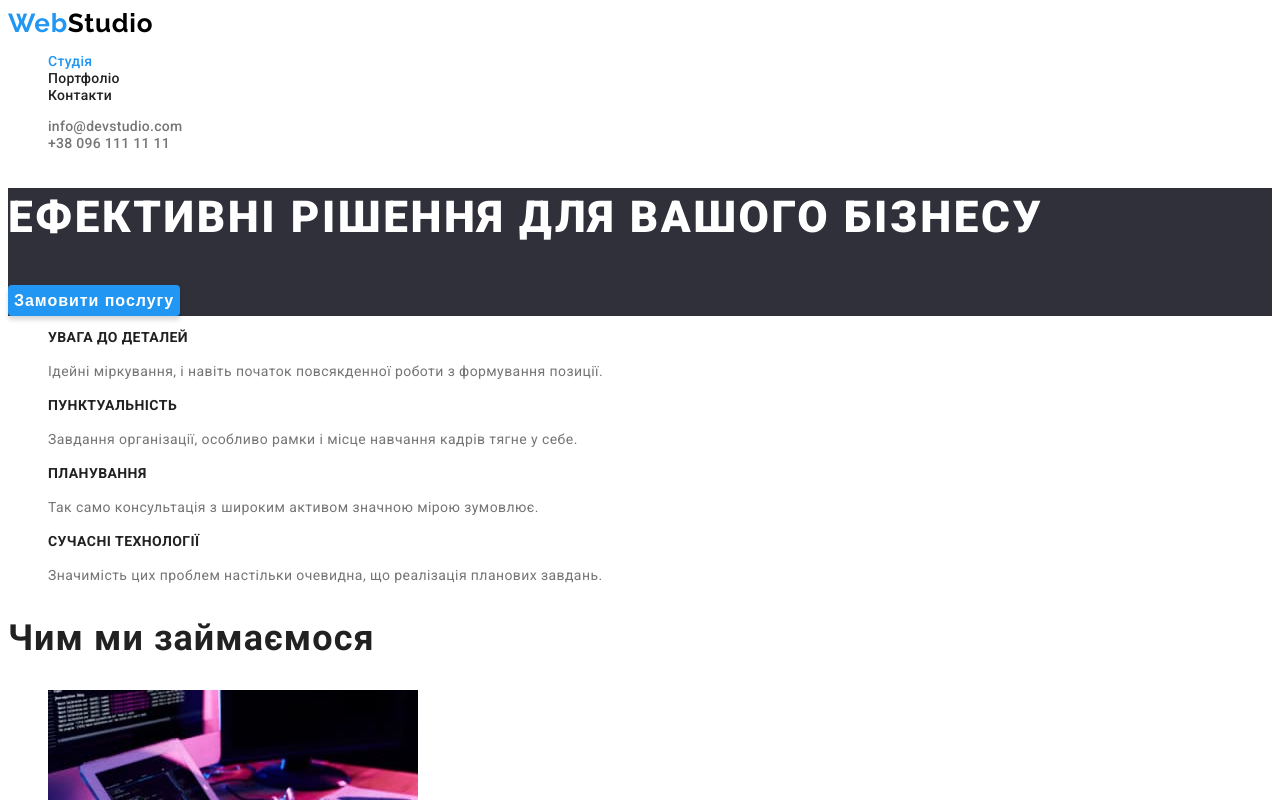
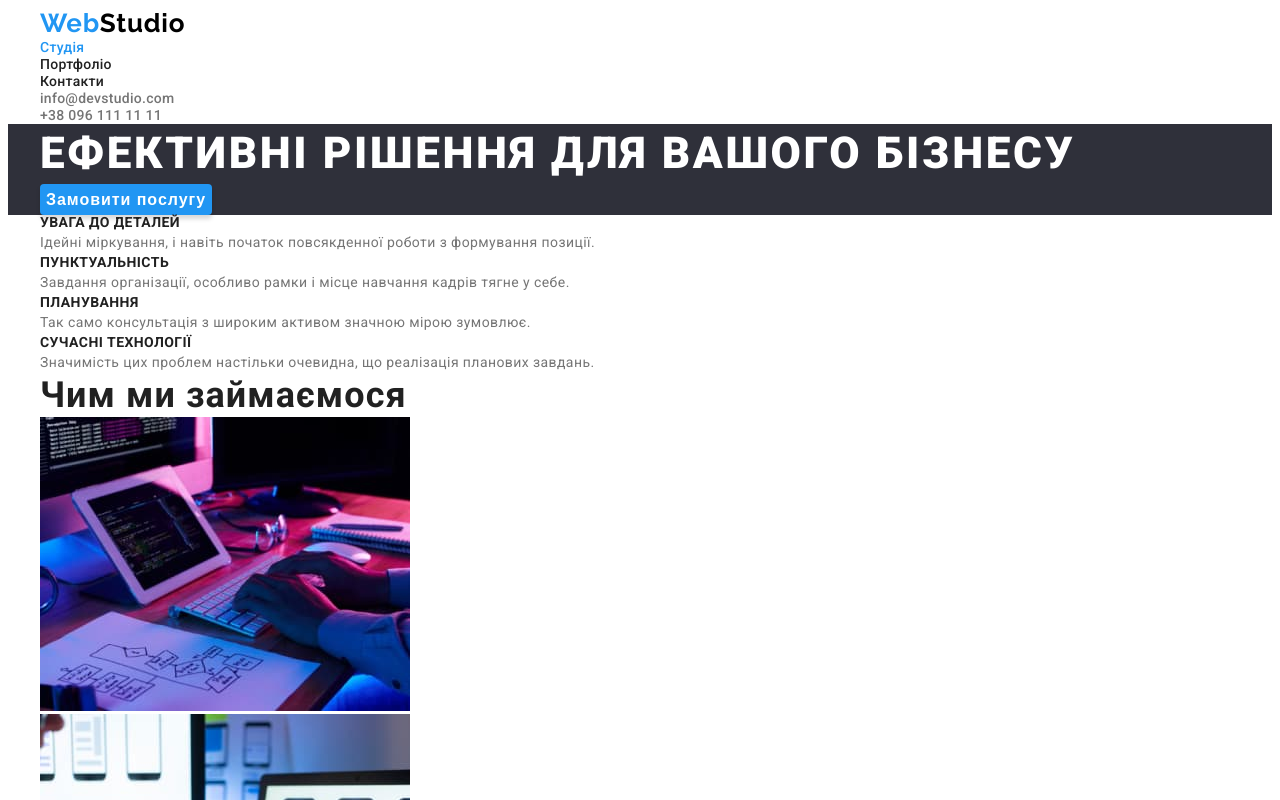
Before and after one commit to Ynln69/goit-markup-hw-03, a plain HTML site: page index.html in a window 1280 px wide. Shown: the top 800 px of the page. Drawn offline with Linux system fonts and the light colour scheme.

Commit message:
дадані контейнери

```diff
--- a/css/style.css
+++ b/css/style.css
@@ -21,6 +21,23 @@ body {
 }
 .link {
   text-decoration: none;
+}
+h1,
+h2,
+h3,
+h4,
+h5,
+h6,
+p,
+ul {
+  margin: 0;
+  padding: 0;
+}
+
+.container {
+  width: 1200px;
+  margin-right: auto;
+  margin-left: auto;
 }
 /* Стилі для шапки сторінок*/
 .logo,
--- a/index.html
+++ b/index.html
@@ -17,6 +17,7 @@
     <!--Шапка документа-->
     <header class="header">
       <!--Навігація-->
+      <div class="container">
         <nav class="nav">
           <a href="./index.html" class="logo link"
             >Web<span class="logo-dark">Studio</span></a
@@ -46,15 +47,19 @@
             >
           </li>
         </ul>
+      </div>
     </header>
     <!--Основний контент сторінки-->
     <main>
       <section class="hero">
+        <div class="container">
           <h1 class="hero-title">Ефективні рішення для вашого бізнесу</h1>
           <button type="button" class="btn">Замовити послугу</button>
+        </div>
       </section>
       <!--Особливості-->
       <section class="feature">
+        <div class="container">
           <h2 class="visually-hidden title">Особливості</h2>
           <ul class="feature-list list">
             <li class="feature-item">
@@ -67,8 +72,8 @@
             <li class="feature-item">
               <h3 class="feature-title">Пунктуальність</h3>
               <p class="feature-text">
-              Завдання організації, особливо рамки і місце навчання кадрів тягне
-              у себе.
+                Завдання організації, особливо рамки і місце навчання кадрів
+                тягне у себе.
               </p>
             </li>
             <li class="feature-item">
@@ -80,14 +85,16 @@
             <li class="feature-item">
               <h3 class="feature-title">Сучасні технології</h3>
               <p class="feature-text">
-              Значимість цих проблем настільки очевидна, що реалізація планових
-              завдань.
+                Значимість цих проблем настільки очевидна, що реалізація
+                планових завдань.
               </p>
             </li>
           </ul>
+        </div>
       </section>
       <!--Чим ми займаємося-->
       <section class="about">
+        <div class="container">
           <h2 class="title">Чим ми займаємося</h2>
           <ul class="about-list list">
             <li class="about-item">
@@ -115,9 +122,11 @@
               />
             </li>
           </ul>
+        </div>
       </section>
       <!--Наша команда-->
       <section class="team">
+        <div class="container">
           <h2 class="title">Наша команда</h2>
           <ul class="team-list list">
             <li class="team-item">
@@ -169,10 +178,12 @@
               </div>
             </li>
           </ul>
+        </div>
       </section>
     </main>
     <!--Підвал сторінки-->
     <footer class="footer">
+      <div class="container">
         <a href="./index.html" class="logo link"
           >Web<span class="logo-light">Studio</span></a
         >
@@ -199,6 +210,7 @@
             </li>
           </ul>
         </address>
+      </div>
     </footer>
   </body>
 </html>
```
Lines whose indentation alone changed are shown as unchanged.
